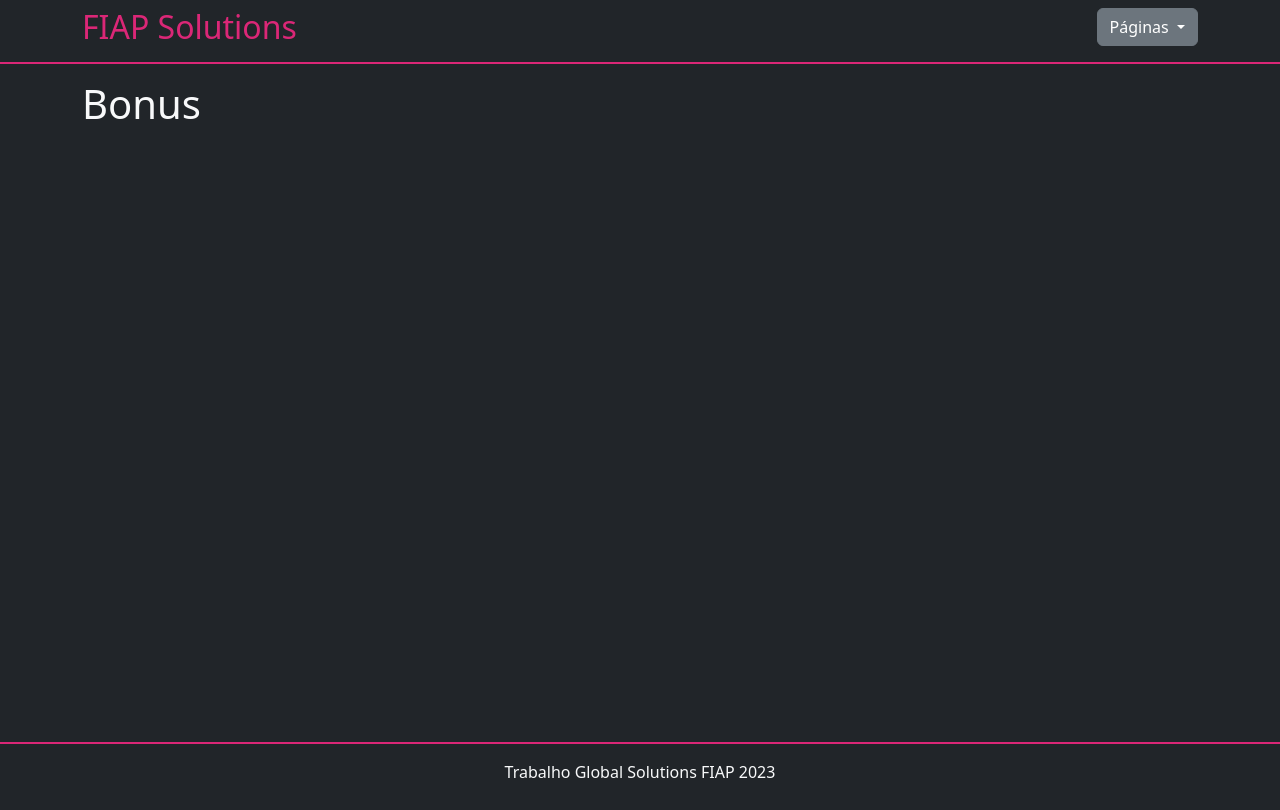
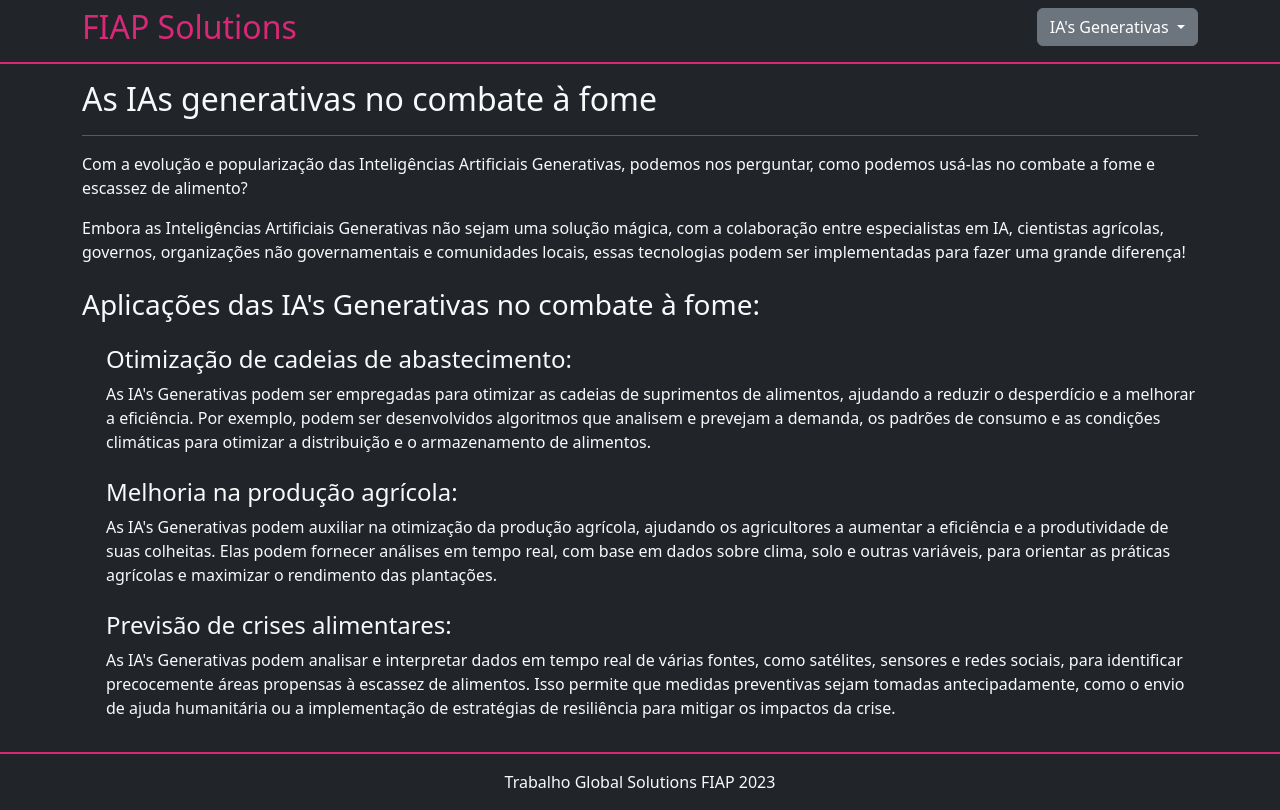
Before and after one commit to AmorimMG/Global-Solution, a plain HTML site: page bonus.html in a window 1280 px wide. Drawn offline with nearby package versions, Linux system fonts and the light colour scheme.

Commit message:
Editei pagina bonus

```diff
--- a/bonus.html
+++ b/bonus.html
@@ -18,13 +18,13 @@
       </a>
       <div class="dropdown">
         <button class="btn btn-secondary dropdown-toggle" type="button" data-bs-toggle="dropdown" aria-expanded="false">
-          Páginas
+          IA's Generativas
         </button>
         <ul class="dropdown-menu dropdown-menu-dark">
           <li><a class="dropdown-item" href="/informacoes.html">Informações</a></li>
           <li><a class="dropdown-item" href="/dados.html">Dados</a></li>
           <li><a class="dropdown-item" href="/ods.html">ODS 2</a></li>
-          <li><a class="dropdown-item active" href="/bonus.html">Página Bônus</a></li>
+          <li><a class="dropdown-item active" href="/bonus.html">IA's Generativas</a></li>
         </ul>
       </div>
     </nav>
@@ -32,7 +32,26 @@
   <!-- Header -->
 
   <main class="container py-3">
-    <h1>Bonus</h1>
+    <h1 class="fs-2">As IAs generativas no combate à fome</h1>
+    <hr>
+    <p>Com a evolução e popularização das Inteligências Artificiais Generativas, podemos nos perguntar, como podemos usá-las no combate a fome e escassez de alimento?</p>
+    <p>Embora as Inteligências Artificiais Generativas não sejam uma solução mágica, com a colaboração entre especialistas em IA, cientistas agrícolas, governos, organizações não governamentais e comunidades locais, essas tecnologias podem ser implementadas para fazer uma grande diferença!</p>
+    <h3 class="mt-4 mb-3">Aplicações das IA's Generativas no combate à fome:</h3>
+    <ul class="list-unstyled">
+      <li class="mt-4 ms-4">
+        <h4>Otimização de cadeias de abastecimento:</h4>
+        <p>As IA's Generativas podem ser empregadas para otimizar as cadeias de suprimentos de alimentos, ajudando a reduzir o desperdício e a melhorar a eficiência. Por exemplo, podem ser desenvolvidos algoritmos que analisem e prevejam a demanda, os padrões de consumo e as condições climáticas para otimizar a distribuição e o armazenamento de alimentos.</p>
+      </li>
+      <li class="mt-4 ms-4">
+        <h4>Melhoria na produção agrícola:</h4>
+        <p>As IA's Generativas podem auxiliar na otimização da produção agrícola, ajudando os agricultores a aumentar a eficiência e a produtividade de suas colheitas. Elas podem fornecer análises em tempo real, com base em dados sobre clima, solo e outras variáveis, para orientar as práticas agrícolas e maximizar o rendimento das plantações.</p>
+      </li>
+      <li class="mt-4 ms-4">
+        <h4>Previsão de crises alimentares: </h4>
+        <p>As IA's Generativas podem analisar e interpretar dados em tempo real de várias fontes, como satélites, sensores e redes sociais, para identificar precocemente áreas propensas à escassez de alimentos. Isso permite que medidas preventivas sejam tomadas antecipadamente, como o envio de ajuda humanitária ou a implementação de estratégias de resiliência para mitigar os impactos da crise.
+        </p>
+      </li>
+    </ul>
   </main>
 
   <!-- Footer -->
```
